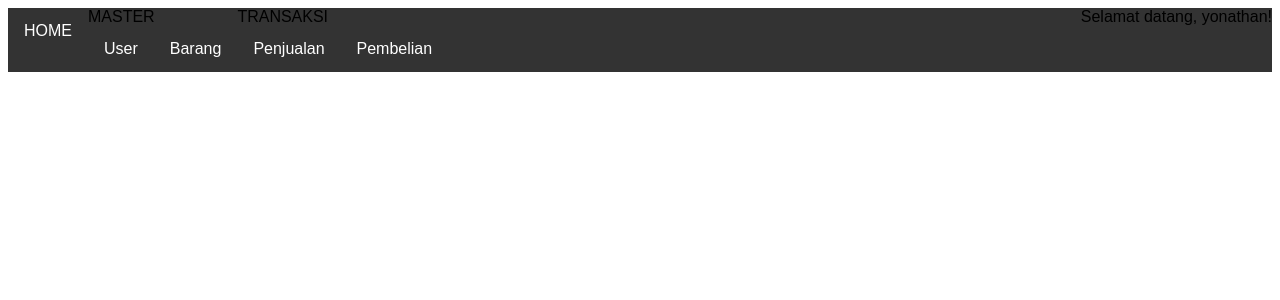
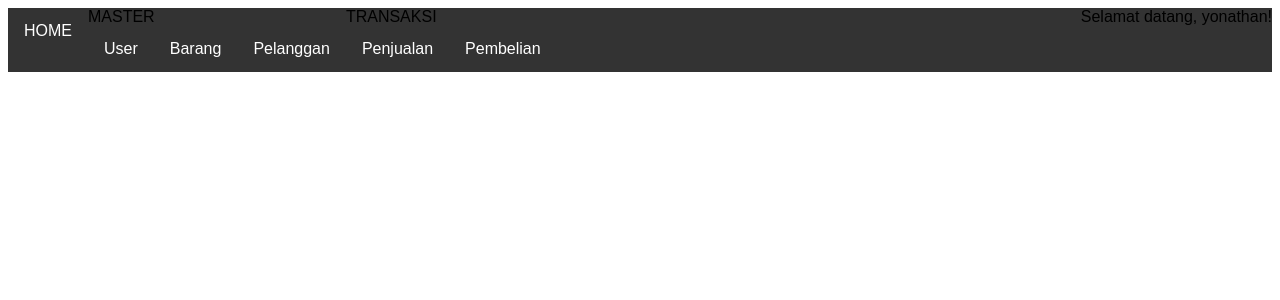
Before and after one commit to Yonathhh/dirumah, a PHP site: page /home.php in a window 1280 px wide. Shown: the top 300 px of the page. Run offline with PHP 8.4, Linux system fonts and the light colour scheme; a user stored in the database is signed in.

```diff
--- a/menu.php
+++ b/menu.php
@@ -26,6 +26,9 @@ if (!array_key_exists("username", $_SESSION)) {
                         <li><a href="user.php">User</a></li>
                     <?php endif ?>
                     <li><a href="barang.php">Barang</a></li>
+                    <?php if ($_SESSION["level"] == "admin" || $_SESSION["level"] == "keuangan") : ?>
+                        <li><a href="pelanggan.php">Pelanggan</a></li>
+                    <?php endif ?>
                 </ul>
             </li>
             <li>TRANSAKSI
```
